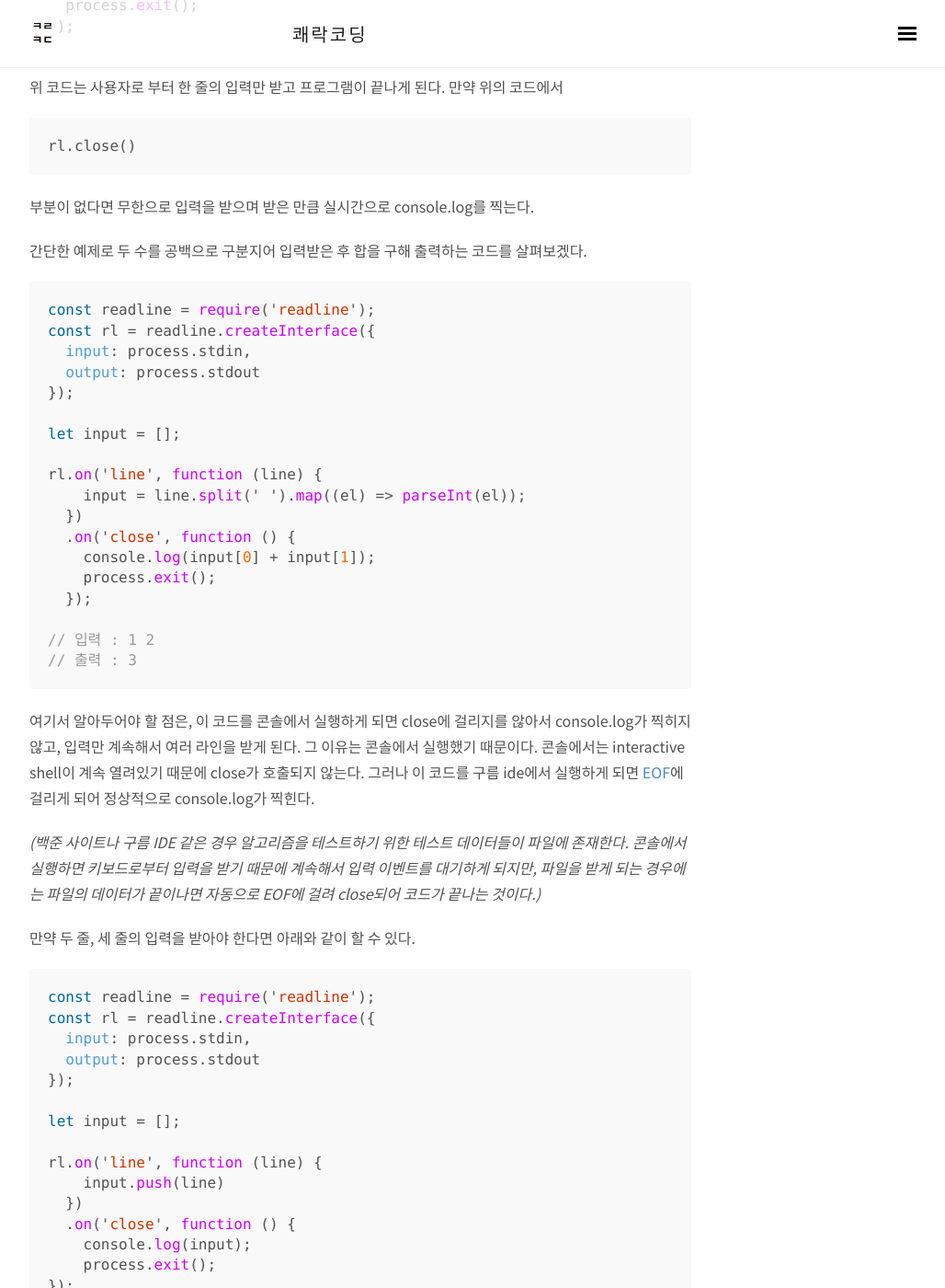
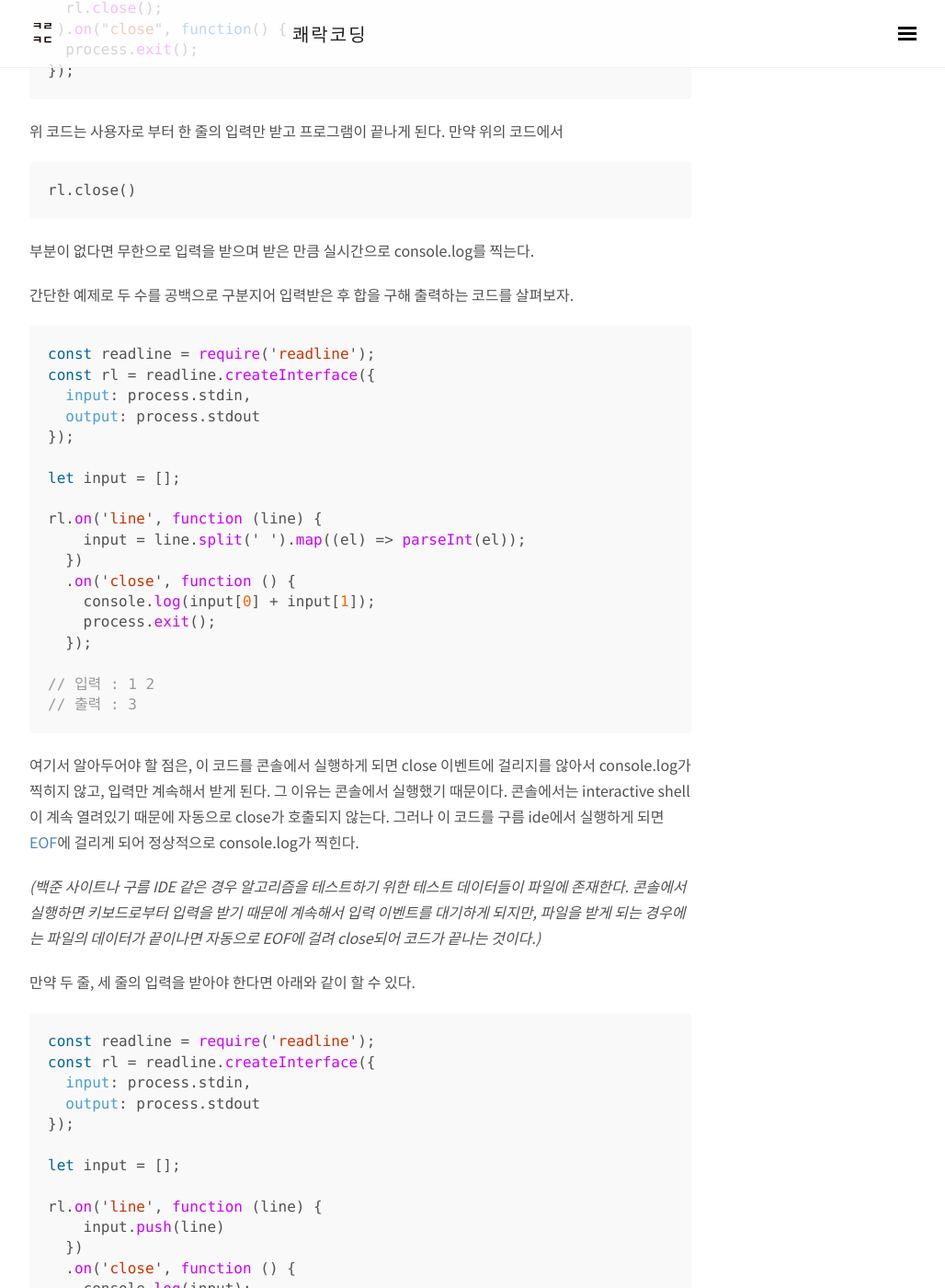
Before and after one commit to wooooooak/wooooooak.github.io, a Jekyll site: the page built from _posts/2018-09-26-Node.js 입력 받기.md, in a window 1280 px wide and 1400 px high, scrolled down 873 px. Shown: the whole window at 92% size, without its empty margins (248-1276 px from the left). Built offline with Jekyll 4.4.1, drawn with Linux system fonts in a browser that asks for light colours; nearby versions of some CDN libraries; some web fonts are replaced; comment, search, counter and statistics services are not loaded; some of the changed text lies outside the part shown.

Commit message:
node.js 입력받기 포스트 업데이트

````diff
--- a/_posts/2018-09-26-Node.js 입력 받기.md
+++ b/_posts/2018-09-26-Node.js 입력 받기.md
@@ -15,8 +15,9 @@ var fs = require('fs');
 var input = fs.readFileSync('/dev/stdin').toString().split(' ');
 ```
 
-이렇게 입력을 받는 것을 볼 수가 있는데, 여기서 경로는 각자 사이트마다 다르기 때문에 사용할 수 없다. 또한 인터넷에 많은 예제들은 readline을 사용한다. 기본적인 형태는 아래와 같다.
+이렇게 입력을 받는 것을 볼 수가 있는데, 여기서 경로는 알고리즘 사이트마다 다르기 때문에 보편적으로 사용할 수 없다.
 
+인터넷에 예제들을 보면 대부분 readline을 사용하고 있다. 기본적인 형태는 아래와 같다.
 ```javascript
 const readline = require("readline");
 const rl = readline.createInterface({
@@ -38,7 +39,7 @@ rl.close()
 ```
 부분이 없다면 무한으로 입력을 받으며 받은 만큼 실시간으로 console.log를 찍는다.
 
-간단한 예제로 두 수를 공백으로 구분지어 입력받은 후 합을 구해 출력하는 코드를 살펴보겠다.
+간단한 예제로 두 수를 공백으로 구분지어 입력받은 후 합을 구해 출력하는 코드를 살펴보자.
 ```javascript
 const readline = require('readline');
 const rl = readline.createInterface({
@@ -59,7 +60,7 @@ rl.on('line', function (line) {
 // 입력 : 1 2
 // 출력 : 3
 ```
-여기서 알아두어야 할 점은, 이 코드를 콘솔에서 실행하게 되면 close에 걸리지를 않아서 console.log가 찍히지 않고, 입력만 계속해서 여러 라인을 받게 된다. 그 이유는 콘솔에서 실행했기 때문이다. 콘솔에서는 interactive shell이 계속 열려있기 때문에 close가 호출되지 않는다. 그러나 이 코드를 구름 ide에서 실행하게 되면 [EOF](https://ko.wikipedia.org/wiki/%ED%8C%8C%EC%9D%BC_%EB%81%9D)에 걸리게 되어 정상적으로 console.log가 찍힌다.
+여기서 알아두어야 할 점은, 이 코드를 콘솔에서 실행하게 되면 close 이벤트에 걸리지를 않아서 console.log가 찍히지 않고, 입력만 계속해서 받게 된다. 그 이유는 콘솔에서 실행했기 때문이다. 콘솔에서는 interactive shell이 계속 열려있기 때문에 자동으로 close가 호출되지 않는다. 그러나 이 코드를 구름 ide에서 실행하게 되면 [EOF](https://ko.wikipedia.org/wiki/%ED%8C%8C%EC%9D%BC_%EB%81%9D)에 걸리게 되어 정상적으로 console.log가 찍힌다.
 
 *(백준 사이트나 구름 IDE 같은 경우 알고리즘을 테스트하기 위한 테스트 데이터들이 파일에 존재한다. 콘솔에서 실행하면 키보드로부터 입력을 받기 때문에 계속해서 입력 이벤트를 대기하게 되지만, 파일을 받게 되는 경우에는 파일의 데이터가 끝이나면 자동으로 EOF에 걸려 close되어 코드가 끝나는 것이다.)*
 
````
